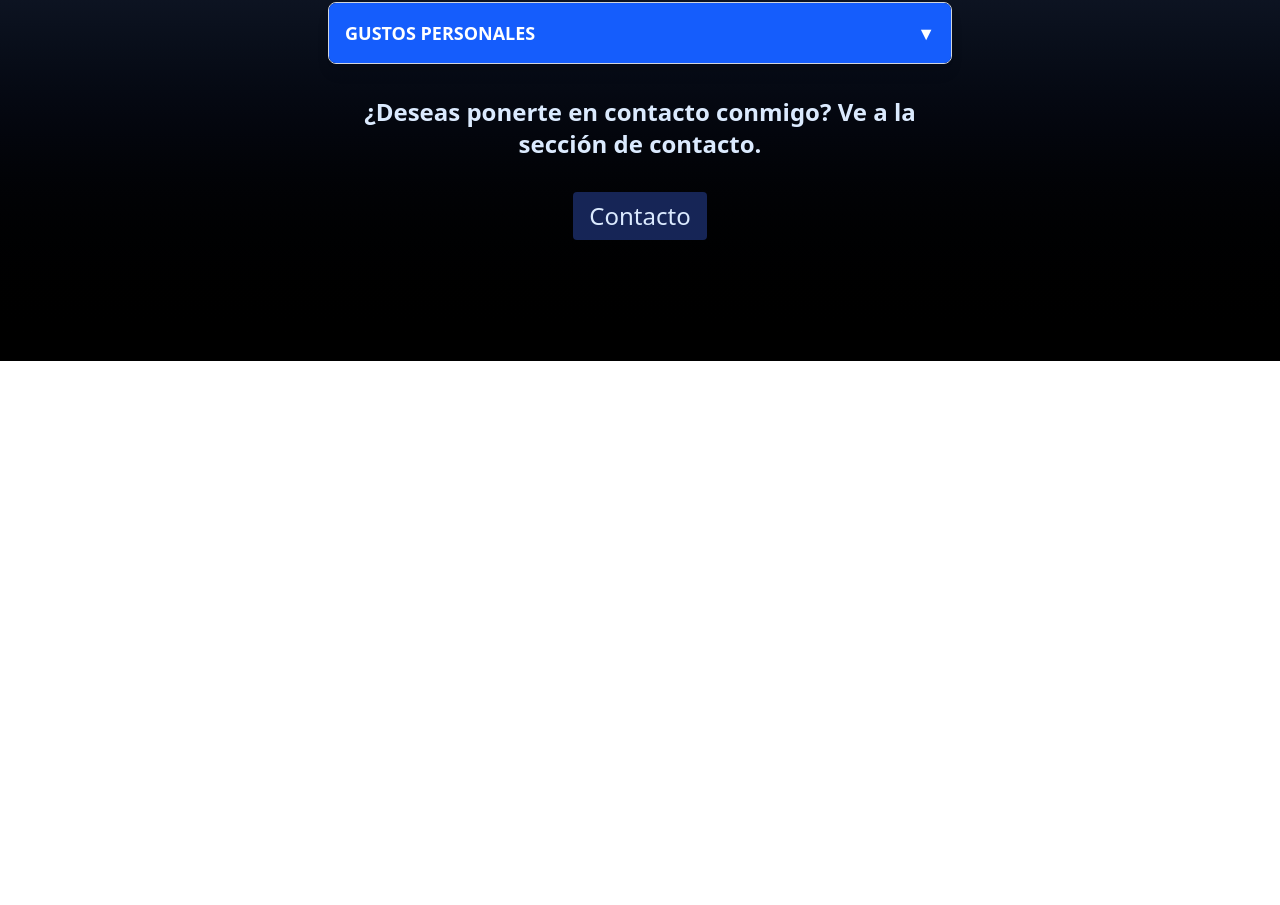
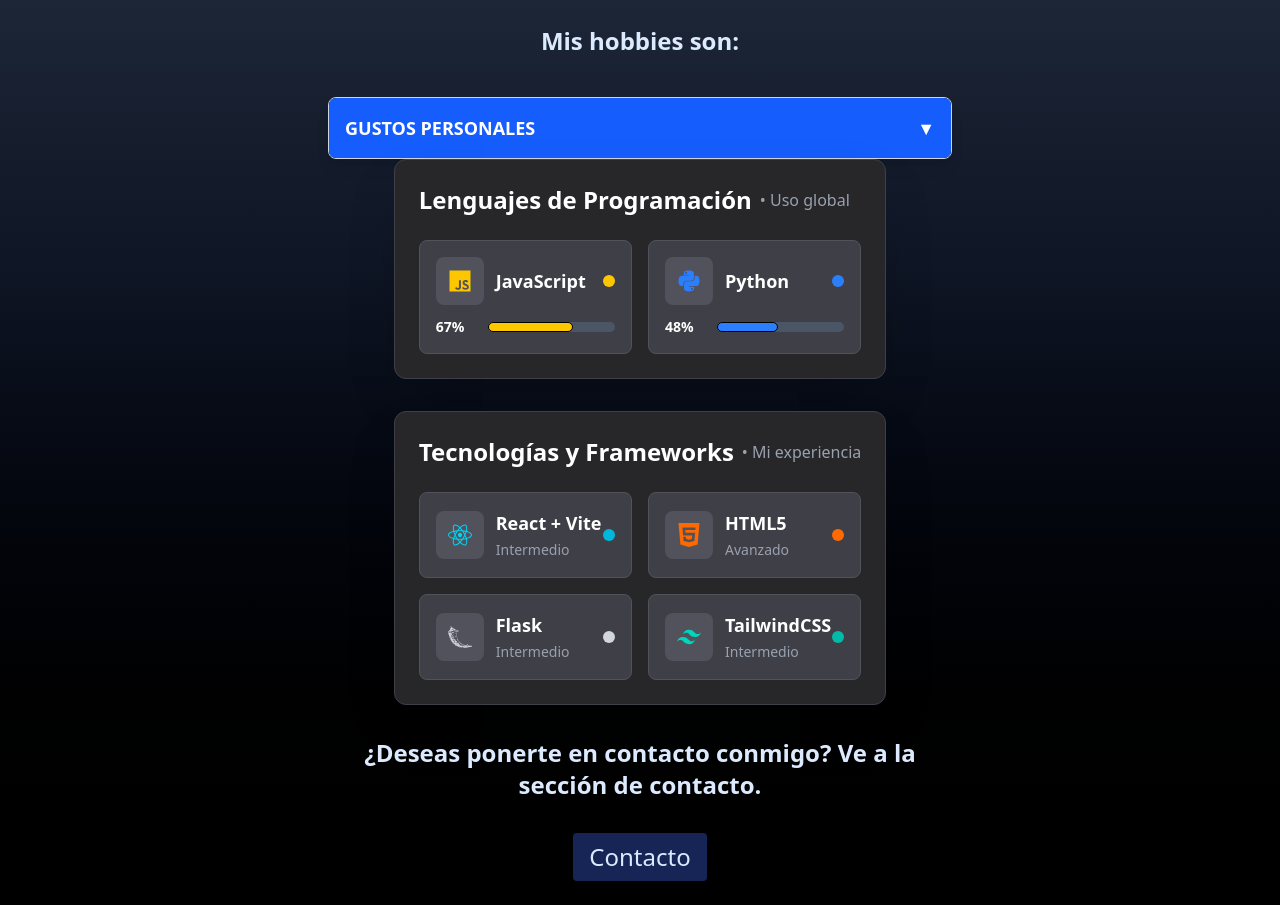
Before and after one commit to Ailya45/Practica-React2, a React (Vite) app: page / in a window 1280 px wide. Shown: the part 439-1344 px from the top of the page. Before the commit the page ends 800 px from the top, so only its background shows below. Built offline with nearby package versions, Linux system fonts and the light colour scheme.

Commit message:
add languages table and image

```diff
--- /dev/null
+++ b/practica.html
@@ -0,0 +1,37 @@
+<!DOCTYPE html>
+<html lang="en">
+  <head>
+    <meta charset="UTF-8" />
+    <meta name="viewport" content="width=device-width, initial-scale=1.0" />
+    <title>Document</title>
+  </head>
+  <body>
+    <script>
+      function add(num) {
+        return num + 7;
+      }
+      console.log(add(10));
+
+      function multiply(num1, num2) {
+        return num1 * num2;
+      }
+      console.log(multiply(2, 3));
+
+      let capitalize = (palabra) => {
+        let sub1 = palabra.substring(0, 1);
+        sub1 = sub1.toUpperCase();
+        let sub2 = palabra.substring(1);
+        sub2 = sub2.toLowerCase();
+        return sub1 + sub2;
+      };
+      console.log(capitalize("abcd"));
+      console.log(capitalize("ABCD"));
+      console.log(capitalize("aBcd"));
+
+      let lastLetter = (palabra) => {
+        return palabra.slice(3, 4);
+      };
+      console.log(lastLetter("abcd"));
+    </script>
+  </body>
+</html>
--- /dev/null
+++ b/src/LanguagesTable.jsx
@@ -0,0 +1,122 @@
+import React from 'react';
+import { FaJs, FaPython, FaReact } from 'react-icons/fa';
+import { SiFlask, SiTailwindcss, SiHtml5 } from 'react-icons/si';
+
+const LanguagesTable = () => {
+  const languages = [
+    {
+      id: 1,
+      name: "JavaScript",
+      color: "bg-yellow-400",
+      percentage: "67%",
+      icon: <FaJs className="text-2xl text-yellow-400" />,
+    },
+    {
+      id: 2,
+      name: "Python",
+      color: "bg-blue-500",
+      percentage: "48%",
+      icon: <FaPython className="text-2xl text-blue-500" />,
+    }
+  ];
+
+  const technologies = [
+    {
+      id: 1,
+      name: "React + Vite",
+      color: "bg-cyan-500",
+      level: "Intermedio",
+      icon: <FaReact className="text-2xl text-cyan-400" />,
+    },
+    {
+      id: 2,
+      name: "HTML5",
+      color: "bg-orange-500",
+      level: "Avanzado",
+      icon: <SiHtml5 className="text-2xl text-orange-500" />,
+    },
+    {
+      id: 3,
+      name: "Flask",
+      color: "bg-gray-300",
+      level: "Intermedio",
+      icon: <SiFlask className="text-2xl text-gray-300" />,
+    },
+    {
+      id: 4,
+      name: "TailwindCSS",
+      color: "bg-teal-500",
+      level: "Intermedio",
+      icon: <SiTailwindcss className="text-2xl text-teal-400" />,
+    }
+  ];
+
+  return (
+    <div className="space-y-8 max-w-4xl mx-auto">
+      {/* Sección Lenguajes - Mismo diseño que tecnologías pero con barras */}
+      <div className="bg-zinc-800 rounded-xl shadow-2xl p-6 border border-zinc-700">
+        <div className="flex items-center gap-2 mb-6">
+          <h2 className="text-2xl font-bold text-white">Lenguajes de Programación</h2>
+          <span className="text-gray-400">• Uso global</span>
+        </div>
+
+        <div className="grid grid-cols-1 md:grid-cols-2 gap-4">
+          {languages.map((lang) => (
+            <div key={lang.id} className="flex flex-col p-4 rounded-lg bg-zinc-700 border border-zinc-600 hover:bg-zinc-650 transition-colors duration-200">
+              {/* Parte superior: Ícono y nombre */}
+              <div className="flex items-center justify-between mb-3">
+                <div className="flex items-center gap-3">
+                  <div className="w-12 h-12 flex items-center justify-center bg-zinc-600 rounded-lg shrink-0">
+                    {lang.icon}
+                  </div>
+                  <span className="font-semibold text-white text-lg">{lang.name}</span>
+                </div>
+                <div className={`w-3 h-3 rounded-full ${lang.color} shrink-0`}></div>
+              </div>
+
+              {/* Parte inferior: Barra de progreso */}
+              <div className="flex items-center gap-3">
+                <span className="font-bold text-white text-sm min-w-[40px]">
+                  {lang.percentage}
+                </span>
+                <div className="flex-1 bg-gray-600 rounded-full h-2.5">
+                  <div
+                    className={`h-2.5 rounded-full ${lang.color} transition-all duration-1000 ease-out border border-opacity-20`}
+                    style={{ width: lang.percentage }}
+                  ></div>
+                </div>
+              </div>
+            </div>
+          ))}
+        </div>
+      </div>
+
+      {/* Sección Tecnologías - Diseño original */}
+      <div className="bg-zinc-800 rounded-xl shadow-2xl p-6 border border-zinc-700">
+        <div className="flex items-center gap-2 mb-6">
+          <h2 className="text-2xl font-bold text-white">Tecnologías y Frameworks</h2>
+          <span className="text-gray-400">• Mi experiencia</span>
+        </div>
+
+        <div className="grid grid-cols-1 md:grid-cols-2 gap-4">
+          {technologies.map((tech) => (
+            <div key={tech.id} className="flex items-center justify-between p-4 rounded-lg bg-zinc-700 border border-zinc-600 hover:bg-zinc-650 transition-colors duration-200">
+              <div className="flex items-center gap-3 flex-1">
+                <div className="w-12 h-12 flex items-center justify-center bg-zinc-600 rounded-lg -0">
+                  {tech.icon}
+                </div>
+                <div>
+                  <span className="font-semibold text-white text-lg block">{tech.name}</span>
+                  <span className="text-gray-400 text-sm">{tech.level}</span>
+                </div>
+              </div>
+              <div className={`w-3 h-3 rounded-full ${tech.color} shrink-0`}></div>
+            </div>
+          ))}
+        </div>
+      </div>
+    </div>
+  );
+};
+
+export default LanguagesTable;
--- a/src/pages/Portfolio.jsx
+++ b/src/pages/Portfolio.jsx
@@ -1,5 +1,7 @@
 import { useNavigate } from 'react-router-dom';
 import { useState, useEffect } from 'react';
+import LanguagesTable from '../LanguagesTable';
+import fotoPerfil from '../image/foto-perfil.jpg';
 
 const RENDER_BASE_URL = 'https://api-likes-bermys.onrender.com';
 const API_URL = `${RENDER_BASE_URL}/api/interests`;
@@ -75,7 +77,7 @@ const Portfolio = () => {
 
         <div className="flex flex-col items-center mx-auto p-6 max-w-2xl">
 
-
+            <img className="img-circle rounded-full object-cover w-48 h-48" src={fotoPerfil} alt="foto-perfil" />
             <div className="flex-col items-center space-y-6 p-6 w-full">
                 <h1 className = "text-3xl font-bold text-blue-100 text-center">Hola, soy Bermys</h1>
                 <p className = "text-lg text-blue-100 text-center">
@@ -110,6 +112,10 @@ const Portfolio = () => {
                     {renderContent()}
                 </div>
             </div>
+            <LanguagesTable />
+            <div>
+
+            </div>
 
             <div className='flex flex-col justify-center items-center gap-8 mt-8'>
                 <h2 className = "text-2xl font-bold text-blue-100 text-center">
```
Also changed, not shown: src/image/foto-perfil.jpg (added).
